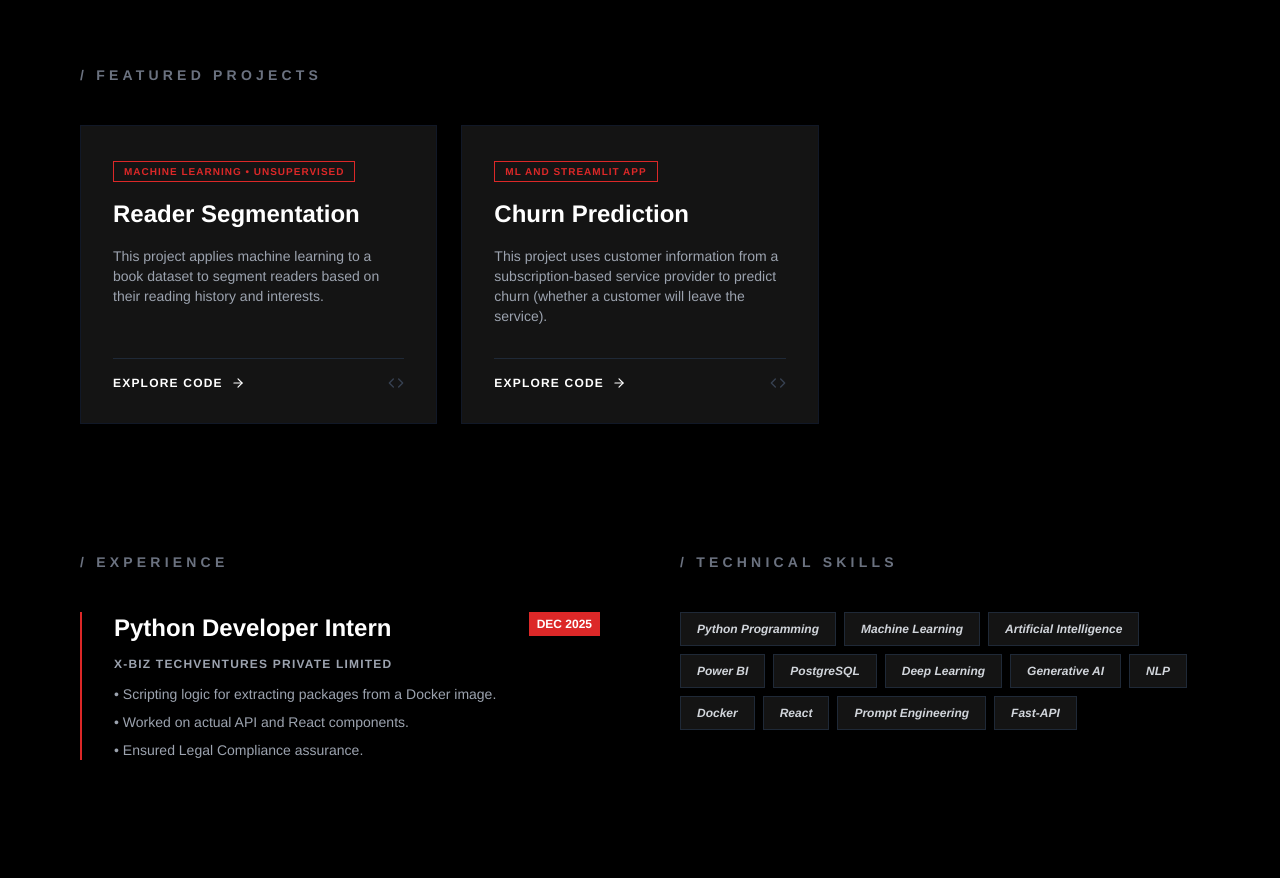
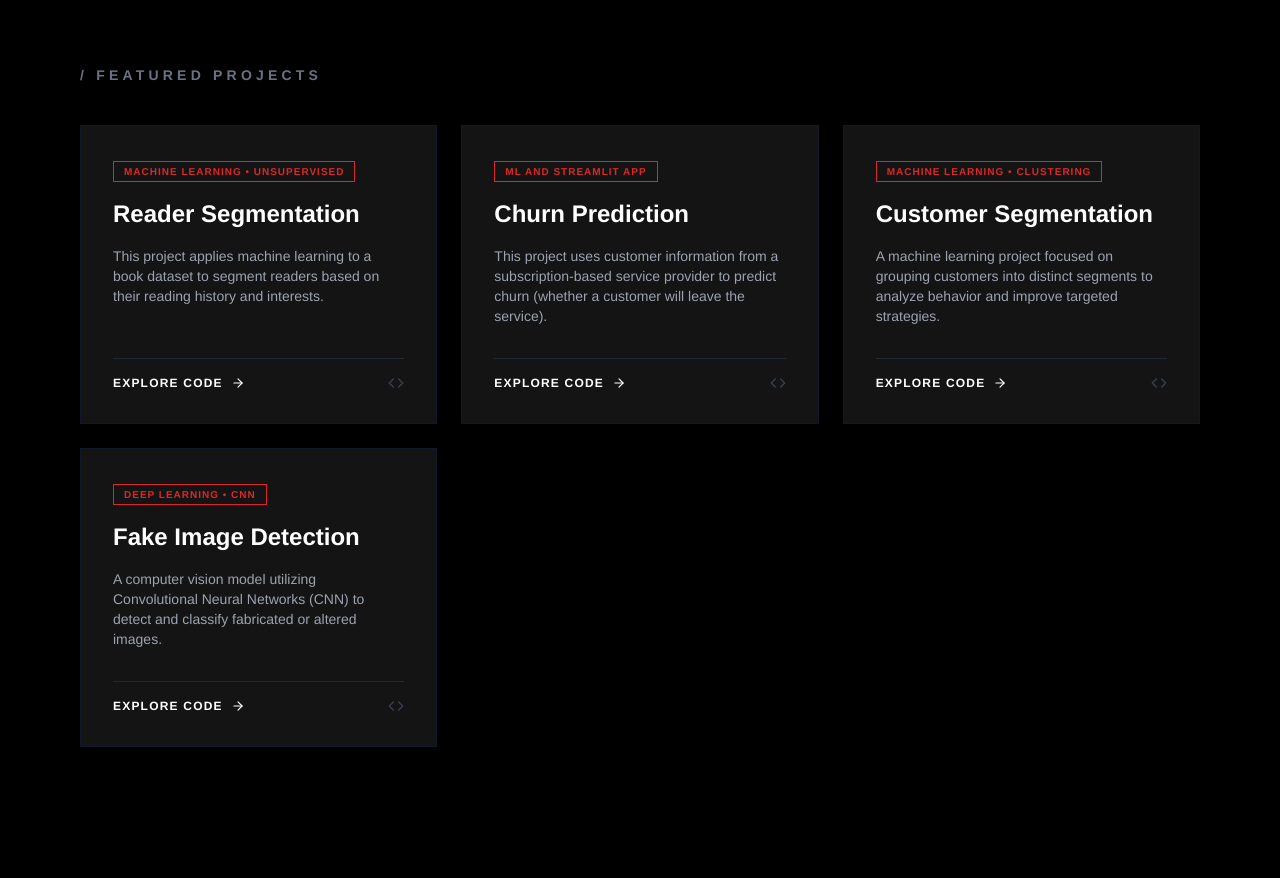
Before and after one commit to Adityashevade/Portfolio-website, a React (Vite) app in the folder scratch/portfolio-website/: page / in a window 1280 px wide. Shown: the part 980-1858 px from the top of the page. Built offline with nearby package versions, Linux system fonts and the light colour scheme; a web font is replaced by a local one.

Commit message:
feat(projects): add Customer Segmentation and Fake Image Detection projects

```diff
--- a/scratch/portfolio-website/src/pages/Home.tsx
+++ b/scratch/portfolio-website/src/pages/Home.tsx
@@ -21,6 +21,18 @@ const Home = () => {
             subtitle: "ML and Streamlit App",
             description: "This project uses customer information from a subscription-based service provider to predict churn (whether a customer will leave the service).",
             link: "https://github.com/Adityashevade/Machine-Learning"
+        },
+        {
+            title: "Customer Segmentation",
+            subtitle: "Machine Learning • Clustering",
+            description: "A machine learning project focused on grouping customers into distinct segments to analyze behavior and improve targeted strategies.",
+            link: "https://github.com/Adityashevade/segmentation"
+        },
+        {
+            title: "Fake Image Detection",
+            subtitle: "Deep Learning • CNN",
+            description: "A computer vision model utilizing Convolutional Neural Networks (CNN) to detect and classify fabricated or altered images.",
+            link: "https://github.com/Adityashevade/DeepLearning"
         }
     ]
 
```
